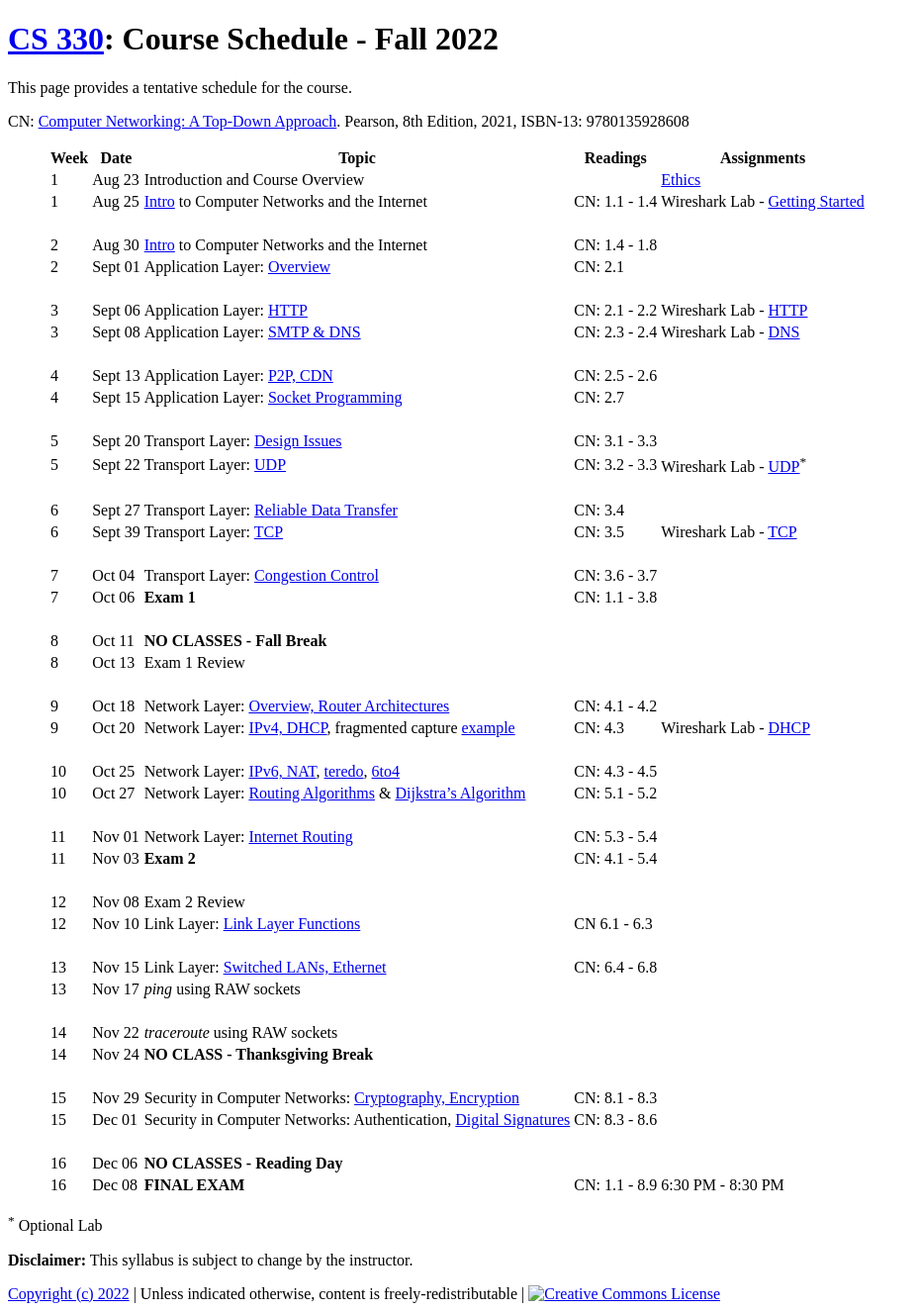
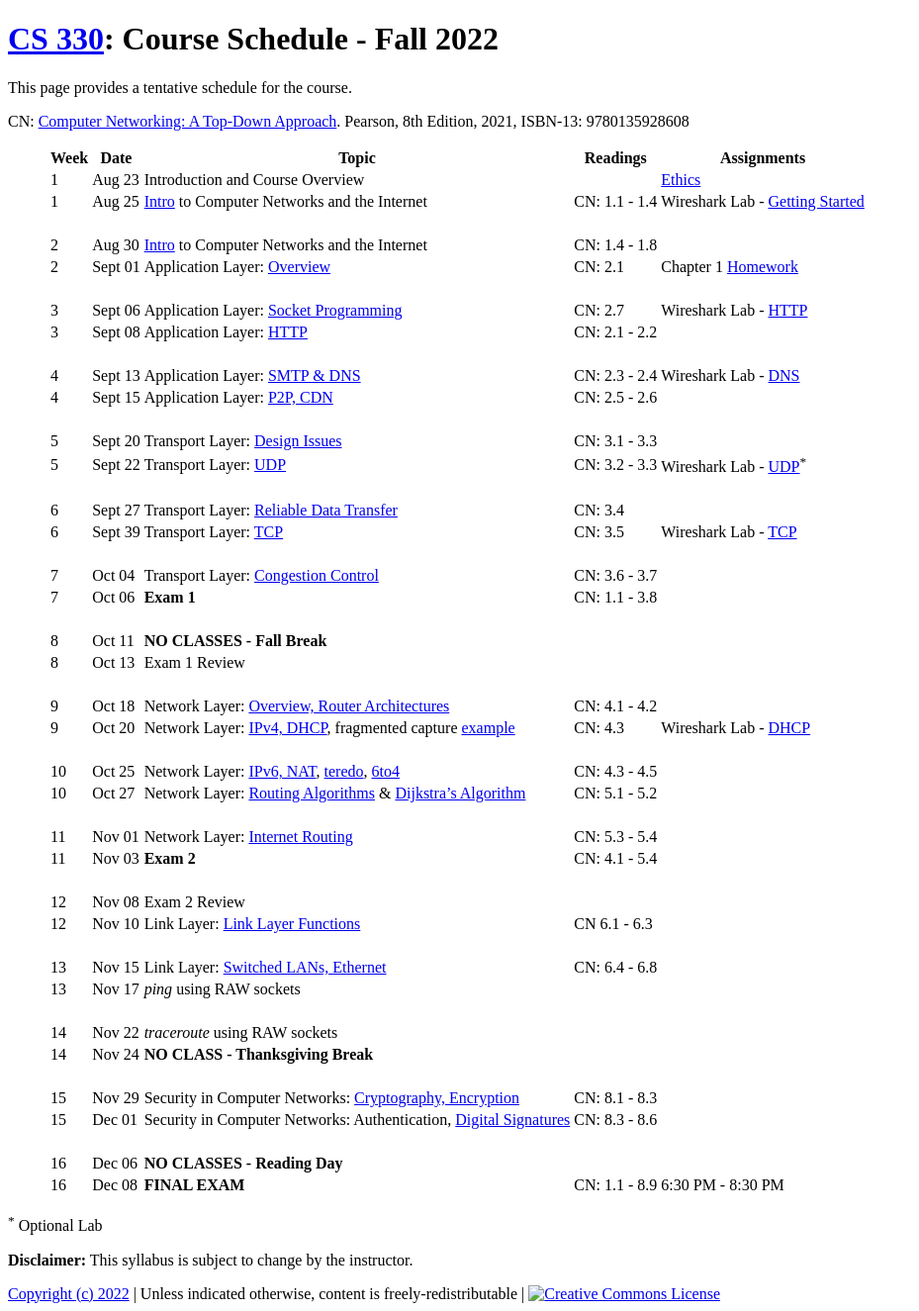
Before and after one commit to ycpcs/cs330-fall2023, a Jekyll site: the page built from schedule/index.md, in a window 1280 px wide. Shown: the whole page at 99% size, without its empty margins (0-929 px from the left). Built offline with Jekyll 4.4.1, drawn with Linux system fonts in a browser that asks for light colours.

Commit message:
update schedule

```diff
--- a/schedule/index.md
+++ b/schedule/index.md
@@ -14,13 +14,13 @@ CN: [Computer Networking: A Top-Down Approach](https://www.pearson.com/us/higher
 > 1 | Aug 25 | [Intro](slides/chapter_1.pdf) to Computer Networks and the Internet | CN: 1.1 - 1.4 | Wireshark Lab - [Getting Started](../labs/files/Wireshark_Intro_v8.1.pdf)
 > | | | |
 > 2  | Aug 30 | [Intro](slides/chapter_1.pdf) to Computer Networks and the Internet | CN: 1.4 - 1.8 |
-> 2  | Sept 01 | Application Layer: [Overview](slides/chapter_2.pdf) | CN: 2.1 | <!--Chapter 1 [Homework](../assign/homework1.html)-->
+> 2  | Sept 01 | Application Layer: [Overview](slides/chapter_2.pdf) | CN: 2.1 | Chapter 1 [Homework](../assign/homework1.html)
 > | | | |
-> 3  | Sept 06 | Application Layer: [HTTP](slides/chapter_2.pdf) | CN: 2.1 - 2.2 | Wireshark Lab - [HTTP](../labs/files/Wireshark_HTTP_v8.1.pdf)
-> 3  | Sept 08 | Application Layer: [SMTP & DNS](slides/chapter_2.pdf) | CN: 2.3 - 2.4 | Wireshark Lab - [DNS](../labs/files/Wireshark_DNS_v8.1.pdf)
+> 3  | Sept 06 | Application Layer: [Socket Programming](slides/chapter_2.pdf) | CN: 2.7 | Wireshark Lab - [HTTP](../labs/files/Wireshark_HTTP_v8.1.pdf)
+> 3  | Sept 08 | Application Layer: [HTTP](slides/chapter_2.pdf) | CN: 2.1 - 2.2 |
 > | | | |
-> 4  | Sept 13 | Application Layer: [P2P, CDN](slides/chapter_2.pdf) | CN: 2.5 - 2.6 | <!--[ftp capture](files/ftp.pcapng), client server vs P2P [xlsx](files/cs_vs_p2p.xlsx)-->
-> 4  | Sept 15 | Application Layer: [Socket Programming](slides/chapter_2.pdf) | CN: 2.7 | <!--Chapter 2 [Homework](../assign/homework2.html)-->
+> 4  | Sept 13 | Application Layer: [SMTP & DNS](slides/chapter_2.pdf) | CN: 2.3 - 2.4 | Wireshark Lab - [DNS](../labs/files/Wireshark_DNS_v8.1.pdf)
+> 4  | Sept 15 | Application Layer: [P2P, CDN](slides/chapter_2.pdf) | CN: 2.5 - 2.6 | <!--[ftp capture](files/ftp.pcapng), client server vs P2P [xlsx](files/cs_vs_p2p.xlsx)-->
 > | | | |
 > 5  | Sept 20 | Transport Layer: [Design Issues](slides/chapter_3.pdf) | CN: 3.1 - 3.3 |
 > 5  | Sept 22 | Transport Layer: [UDP](slides/chapter_3.pdf) | CN: 3.2 - 3.3 | Wireshark Lab - [UDP](../labs/files/Wireshark_UDP_v8.1.pdf)<sup>*</sup>
```
Also changed, not shown: index.md (+1 -1 lines), labs/index.md (+1 -1 lines).
